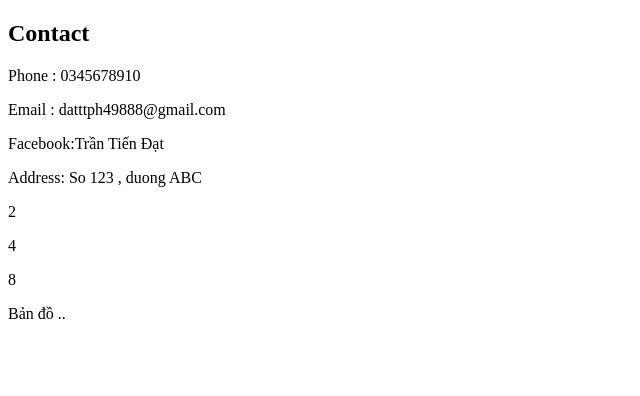
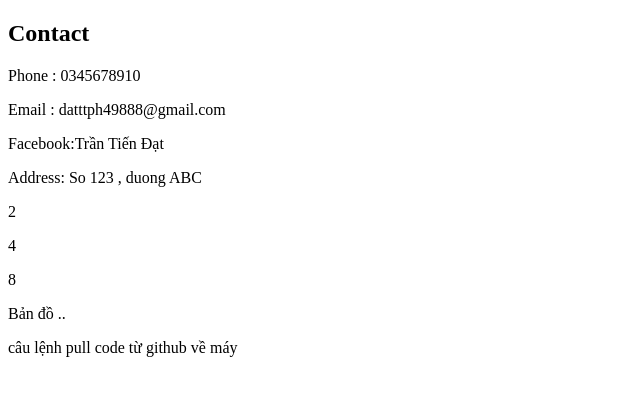
Before and after one commit to DV141105/hocGit, a plain HTML site: page Contact.html in a window 1280 px wide. Shown: the whole page, without its empty margins (0-640 px from the left). Drawn offline with Linux system fonts and the light colour scheme.

Commit message:
Update Contact.html

```diff
--- a/Contact.html
+++ b/Contact.html
@@ -15,5 +15,6 @@
     <p>4</p>
     <p>8</p>
     <p>Bản đồ ..</p>
+    <p>câu lệnh pull code từ github về máy</p>
 </body>
 </html>
```
